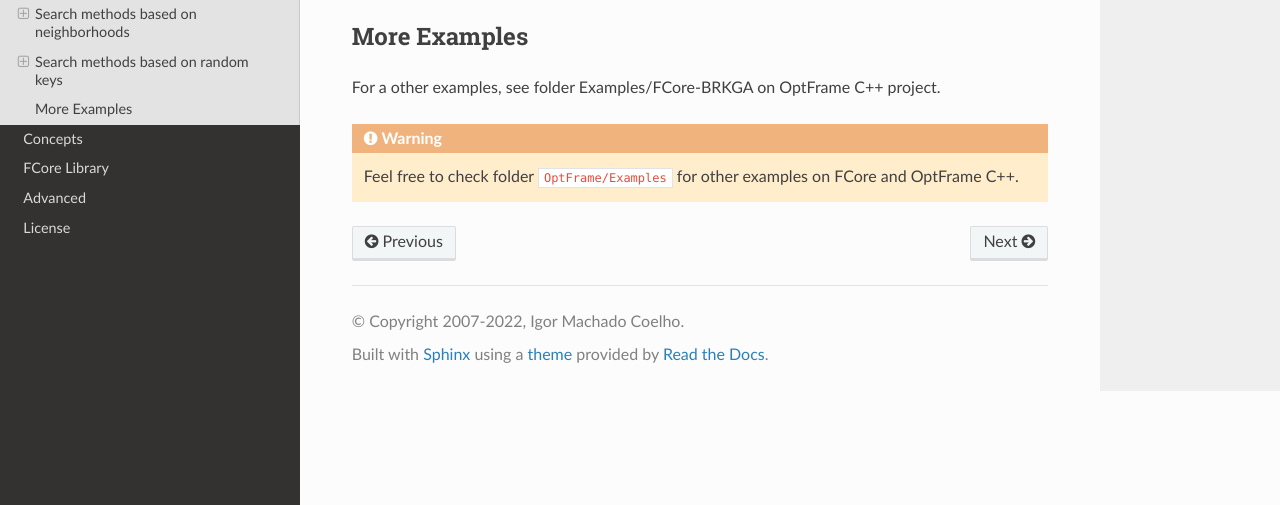
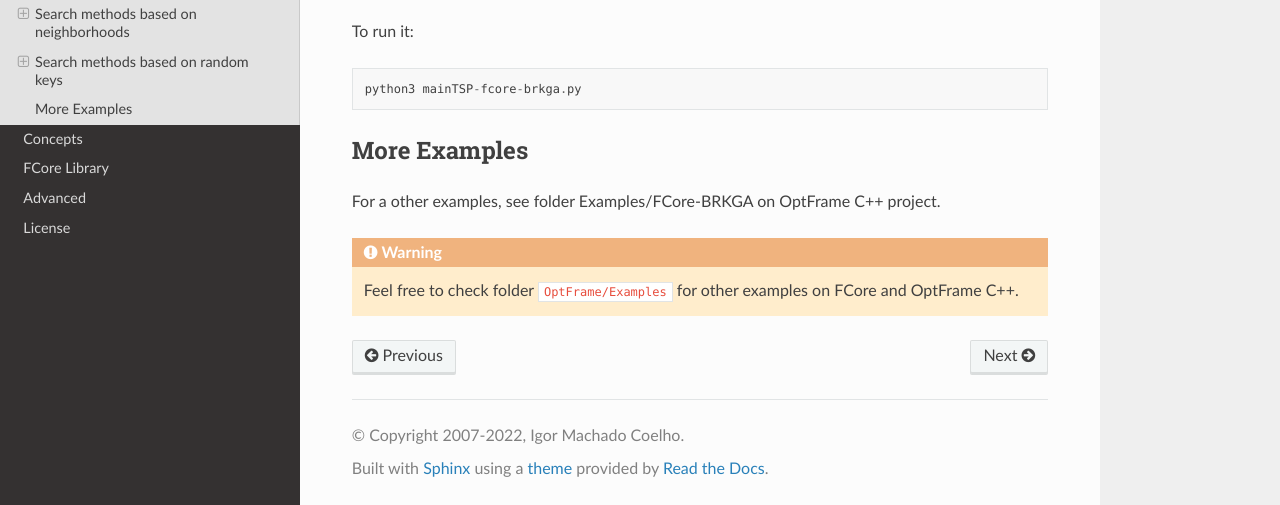
Before and after one commit to optframe/pyoptframe, a Sphinx documentation site: the page built from docs/source/quickstart_continued.rst, in a window 1280 px wide and 900 px high, scrolled down 5497 px, cut to the strip 395-900 px from the top of the window. Built offline with Sphinx 7.4.7 and the Read the Docs theme 2.0.0, drawn with Linux system fonts in a browser that asks for light colours; pages that are not in the unit, such as notebooks, are missing from menus.

Commit message:
fix: run script for brkga on docs

```diff
--- a/docs/source/quickstart_continued.rst
+++ b/docs/source/quickstart_continued.rst
@@ -267,6 +267,10 @@ We provide the main file for TSP BRKGA :code:`mainTSP-fcore-brkga.py`.
     :linenos:
     :language: python
 
+To run it::
+
+    python3 mainTSP-fcore-brkga.py
+
 More Examples
 -------------
 
```
